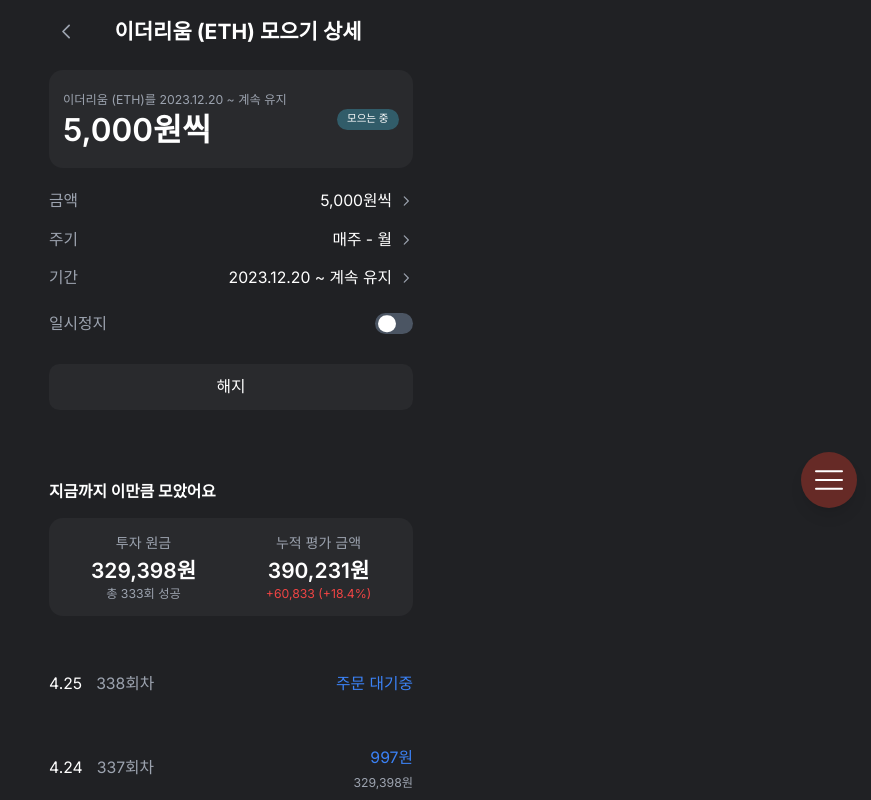
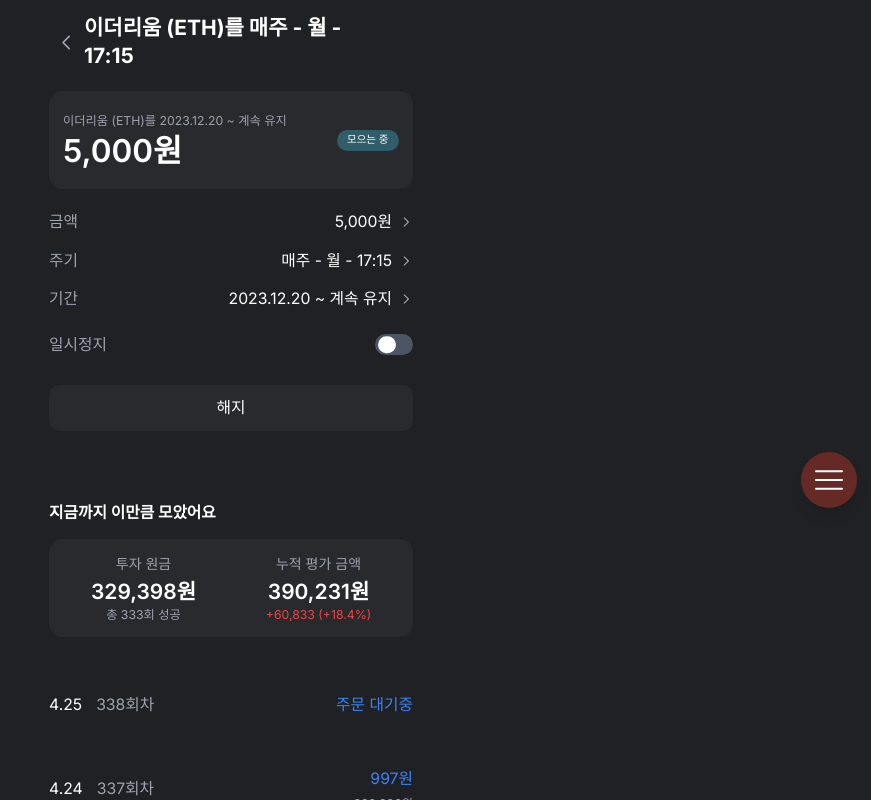
Before and after one commit to imsourceboom/nomorethink-front, a Next.js app: page /dca/detail/1 in a window 1280 px wide. Shown: the whole page, without its empty margins (409-1280 px from the left). Built offline with nearby package versions, Linux system fonts and the light colour scheme.

Commit message:
feat: display formatted amounts and update header with frequency

```diff
--- a/app/(pages)/dca/detail/[index]/page.tsx
+++ b/app/(pages)/dca/detail/[index]/page.tsx
@@ -16,19 +16,15 @@ export default function DetailPage({ params }: DetailPageProps) {
   const [isPaused, setIsPaused] = useState(false);
   // 전역 인덱스에 해당하는 섹션 및 항목 찾기
   let offset = 0;
-  let sectionTitle = '';
   let itemName = '';
   let itemDetails = '';
-  let badgeColor = '';
   let startDate = '';
 
   for (const section of dcaData) {
     if (globalIdx < offset + section.items.length) {
-      sectionTitle = section.title;
       const localIdx = globalIdx - offset;
       itemName = section.items[localIdx].name;
       itemDetails = section.items[localIdx].details;
-      badgeColor = colors[globalIdx % colors.length];
       startDate = section.items[localIdx].startDate || '';
       break;
     }
@@ -36,10 +32,23 @@ export default function DetailPage({ params }: DetailPageProps) {
   }
 
   const segments = itemDetails.split('•').map(s => s.trim());
-  const amount = segments[0];
+  // 금액: 숫자만 DB에서 가져온다고 가정하고 파싱 및 포맷팅
+  const amountRaw = segments[0];
+  const amountValue = Number(amountRaw.replace(/[^0-9]/g, ''));
   const frequency = segments[1] || '';
-  const dayPart = segments[2] || '';
-  const frequencyDisplay = dayPart ? `${frequency} - ${dayPart}` : frequency;
+  // 주기 표시: 일별, 주별, 월별에 따라 필요한 부분만 조합
+  let frequencyDisplay = frequency;
+  if (frequency === '매일') {
+    const time = segments[2] || '';
+    if (time) frequencyDisplay = `${frequency} - ${time}`;
+  } else {
+    const dayPart = segments[2] || '';
+    const timePart = segments[3] || '';
+    const parts = [frequency];
+    if (dayPart) parts.push(dayPart);
+    if (timePart) parts.push(timePart);
+    frequencyDisplay = parts.join(' - ');
+  }
   // 기간 표시: 시작 날짜를 적용하여 보여줍니다
   const periodDisplay = startDate ? `${startDate} ~ 계속 유지` : frequency;
 
@@ -84,20 +93,18 @@ export default function DetailPage({ params }: DetailPageProps) {
 
   // IntersectionObserver로 infinite scroll 구현
   const loaderRef = useRef<HTMLDivElement | null>(null);
+  // eslint-disable-next-line react-hooks/exhaustive-deps
   useEffect(() => {
+    const node = loaderRef.current;
     const observer = new IntersectionObserver(
       (entries) => {
-        if (entries[0].isIntersecting) {
-          loadMore();
-        }
+        if (entries[0].isIntersecting) loadMore();
       },
       { root: null, rootMargin: '0px', threshold: 1.0 }
     );
-    if (loaderRef.current) observer.observe(loaderRef.current);
-    return () => {
-      if (loaderRef.current) observer.unobserve(loaderRef.current);
-    };
-  }, [visibleCount]);
+    if (node) observer.observe(node);
+    return () => { if (node) observer.unobserve(node); };
+  }, []);
 
   return (
     <ErrorBoundary>
@@ -112,7 +119,7 @@ export default function DetailPage({ params }: DetailPageProps) {
                 </svg>
               </button>
             </Link>
-            <h1 className="text-2xl font-bold text-white">{itemName} 모으기 상세</h1>
+            <h1 className="text-2xl font-bold text-white">{`${itemName}를 ${frequencyDisplay}`}</h1>
             <div className="w-6" />
           </div>
 
@@ -120,7 +127,7 @@ export default function DetailPage({ params }: DetailPageProps) {
           <div className="w-full bg-[var(--secondary-bg-color)] rounded-2xl py-6 px-4 mb-6 flex items-center justify-between">
             <div>
               <p className="text-sm text-gray-400">{itemName}를 {periodDisplay}</p>
-              <p className="text-4xl font-semibold text-white mt-1">{amount}</p>
+              <p className="text-4xl font-semibold text-white mt-1">{amountValue.toLocaleString()}원</p>
             </div>
             <span className={`px-3 py-1 rounded-full text-xs font-medium ${isPaused ? 'bg-[rgba(244,158,76,0.5)]' : 'bg-[rgba(59,142,165,0.5)]'}`}>
               {isPaused ? '일시정지' : '모으는 중'}
@@ -132,7 +139,7 @@ export default function DetailPage({ params }: DetailPageProps) {
             <div className="flex justify-between items-center">
               <span className="text-gray-400 text-lg">금액</span>
               <div className="flex items-center">
-                <span className="text-white text-lg">{amount}</span>
+                <span className="text-white text-lg">{amountValue.toLocaleString()}원</span>
                 <svg className="w-4 h-4 text-gray-400 ml-2" fill="none" viewBox="0 0 24 24" stroke="currentColor">
                   <path strokeLinecap="round" strokeLinejoin="round" strokeWidth={2} d="M9 5l7 7-7 7" />
                 </svg>
```
